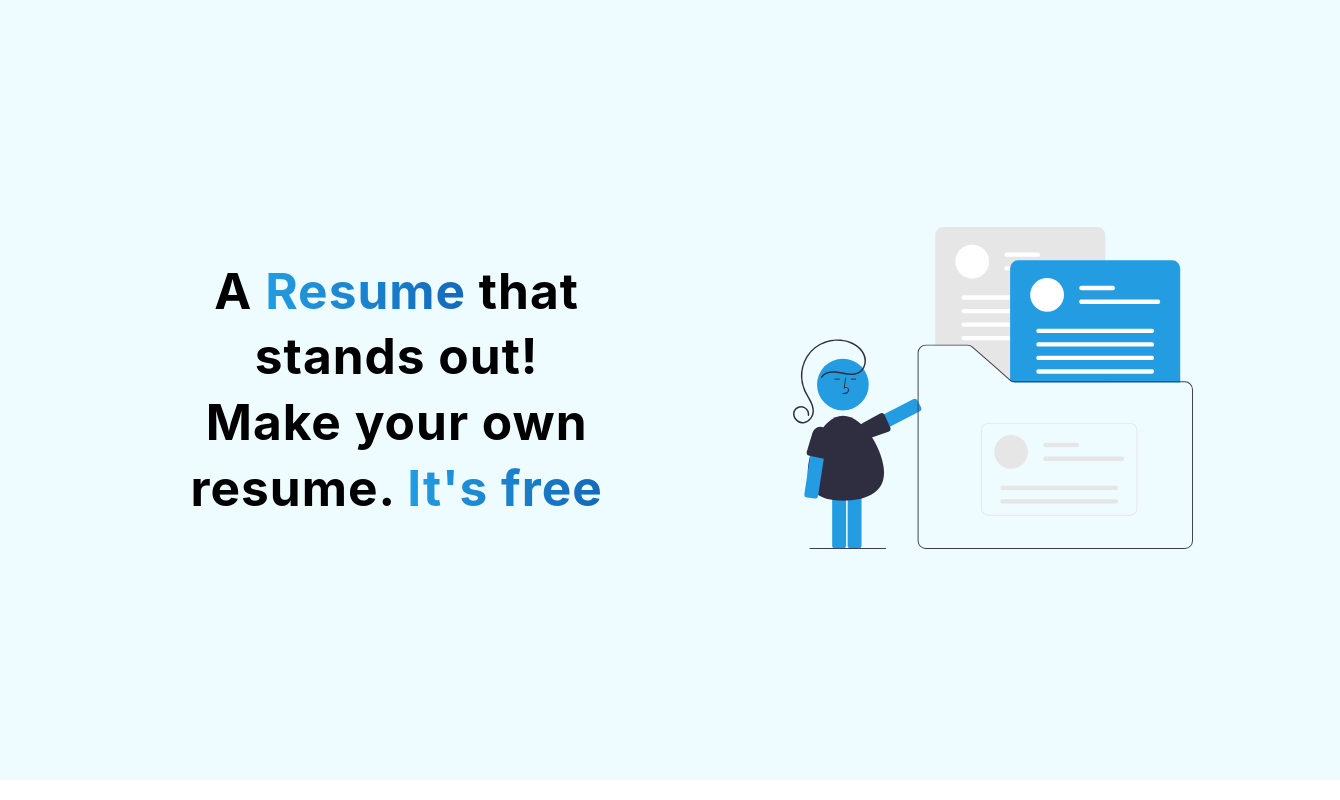
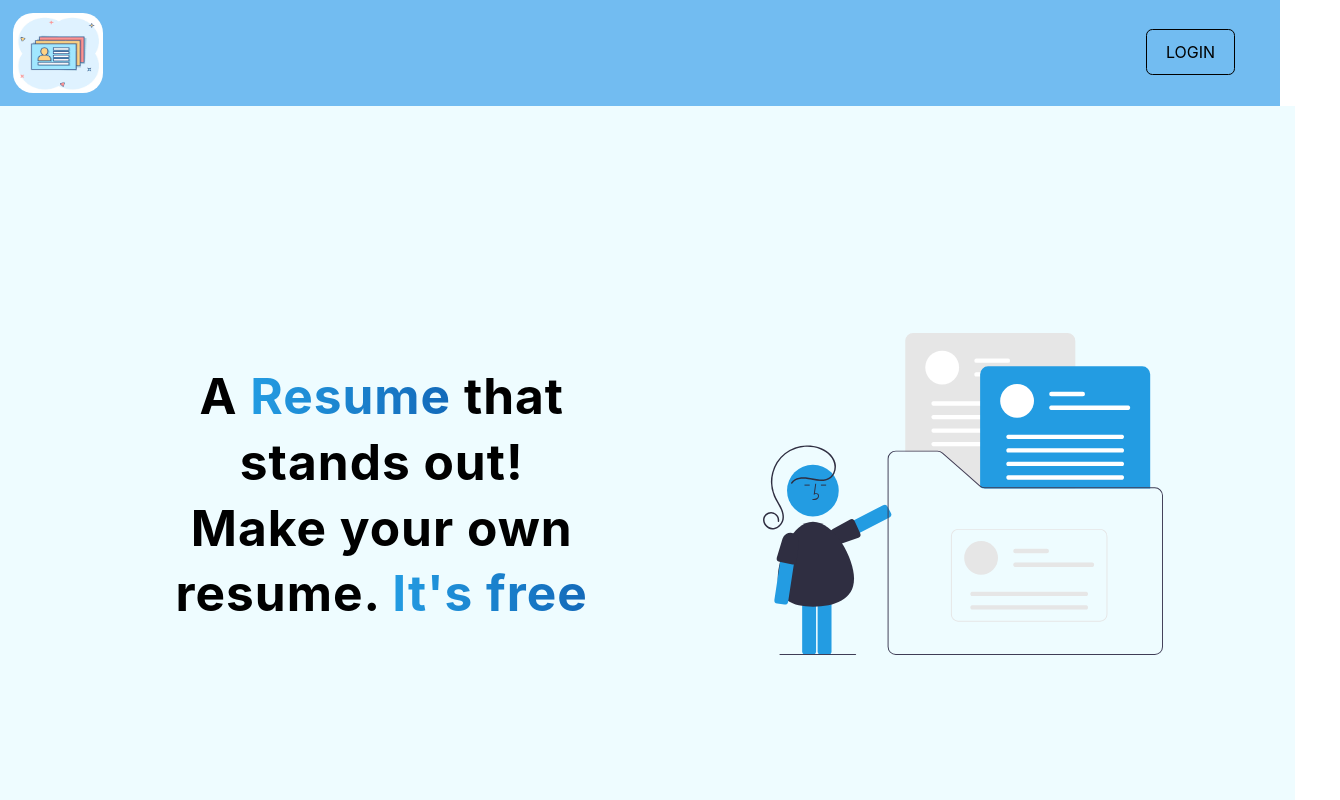
Before and after one commit to FaizShaikh0705/Resume-Builder, a React (Create React App) app: page / in a window 1280 px wide. Shown: the top 800 px of the page, 1340 px wide, since content can reach past the window. Built offline with nearby package versions, Linux system fonts and the light colour scheme.

Commit message:
navbar completed

```diff
--- a/src/App.js
+++ b/src/App.js
@@ -3,11 +3,13 @@ import './App.css';
 import React from "react";
 import Header from "./components/Header/Header";
 import Body from "./components/Body/Body";
+import Nav from "./components/Nav/Nav"
 import "./App.css";
 
 function App() {
   return (
     <div className="App">
+      <Nav/>
       <Header />
       <Body />
     </div>
--- a/src/components/Header/Header.module.css
+++ b/src/components/Header/Header.module.css
@@ -1,7 +1,7 @@
 .container {
     padding: 50px 30px;
     text-align: center;
-    width: 100%;
+    width: 96.5%;
     display: flex;
     align-items: center;
     justify-content: space-evenly;
--- /dev/null
+++ b/src/components/Nav/Nav.css
@@ -0,0 +1,45 @@
+.btn {
+    width: max-content;
+    display: inline-block;
+    color: #000;
+    padding: 0.75rem 1.2rem;
+    border-radius: 0.4rem;
+    cursor: pointer;
+    border: 1px solid #000;
+    transition: all 400ms ease;
+    text-decoration: none;
+}
+
+.btn:hover {
+    background: #000;
+    color: #fff;
+    border-color: transparent;
+}
+
+.navbar1 {
+    display: flex;
+    justify-content: space-between;
+    padding: 0 4rem;
+    background-color: #72bcf1;
+    padding: 0.8rem;
+}
+
+.navbar2 {
+    background: #000;
+    backdrop-filter: blur(15px);
+    z-index: 1;
+    }
+
+.navbar_menu li {
+    list-style: none;
+}
+
+.logo_img1 {
+    width: 90px;
+    height: 80px;
+    border-radius: 20px;
+}
+
+.navbar_options {
+    margin: 0 2rem;
+}
--- /dev/null
+++ b/src/components/Nav/Nav.jsx
@@ -0,0 +1,19 @@
+import React from 'react'
+import './Nav.css'
+import IMG1 from '../../assets/resumelogo.png'
+
+
+const Nav = () => {
+    return (
+        <header className="navbar1">
+            <img src={IMG1} alt="logo_img" className='logo_img1' />
+            <div className="navbar_options">
+                <ul className='navbar_menu'>
+                    <li><a href="" className='btn' >LOGIN</a></li>
+                </ul>
+            </div>
+        </header>
+    )
+}
+
+export default Nav
```
Also changed, not shown: src/assets/resumelogo.png (added).
